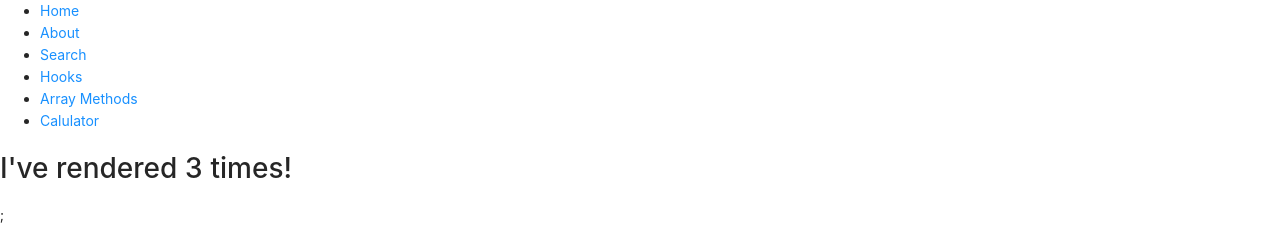
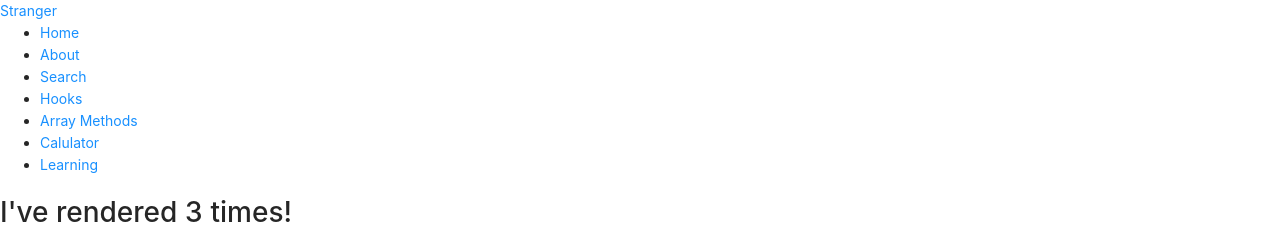
Before and after one commit to ellisaroy/fisrt-react-app, a React (Create React App) app: page / in a window 1280 px wide. Shown: the top 226 px of the page. Built offline with nearby package versions, Linux system fonts and the light colour scheme.

Commit message:
props and proptypes

```diff
--- a/src/App.js
+++ b/src/App.js
@@ -8,6 +8,7 @@ import About from './pages/About';
 import Methods from './pages/Methods';
 import Hooks from './pages/Hooks';
 import Calculator from './components/Calculator';
+import Learning from './pages/Learning';
 function App() {
   return (
    <>
@@ -21,6 +22,7 @@ function App() {
           <Route path="/methods" element={<Methods/>} />
           <Route path="/hooks" element={<Hooks/>} />
           <Route path="/calculator" element={<Calculator/>} />
+          <Route path="/learning" element={<Learning/>} />
         </Routes>
       </div>
     </Router>
--- a/src/components/shared/Header/Header.js
+++ b/src/components/shared/Header/Header.js
@@ -1,16 +1,18 @@
 import { MailOutlined } from '@ant-design/icons';
 import { BrowserRouter as Router, Routes, Route, Link } from "react-router-dom";
+import PropTypes from 'prop-types';
 import React, { useState } from 'react';
-const Header = () => {
+const Header = (props) => {
   return (
     <>
       <nav>
+        <a href="/">{props.title}</a>
           <ul>
             <li>
               <Link to="/">Home</Link>
             </li>
             <li>
-              <Link to="/about">About</Link>
+              <Link to="/about">{props.aboutText}</Link>
             </li>
             <li>
               <Link to="/Search">Search</Link>
@@ -24,10 +26,21 @@ const Header = () => {
             <li>
               <Link to="/calculator">Calulator</Link>
             </li>
+            <li>
+              <Link to="/learning">Learning</Link>
+            </li>
           </ul>
         </nav>
     </>
   );
 };
 
+Header.prototypes ={
+  title:PropTypes.string.isRequired,
+  aboutText:PropTypes.string
+}
+Header.defaultProps = {
+  title: 'Stranger',
+  aboutText : 'About'
+};
 export default Header;
--- a/src/pages/About.js
+++ b/src/pages/About.js
@@ -2,6 +2,8 @@ import React from 'react';
 import { useState,useEffect,createContext,useContext  } from 'react';
 import ReactDOM from "react-dom/client";
 const About = (props) =>{
+    const greet = "Anita";
+    const who ="developer";
     // const UserContext = createContext();
     // const root = ReactDOM.createRoot(document.getElementById('root'));
     // root.render(<Component1 />);
```
